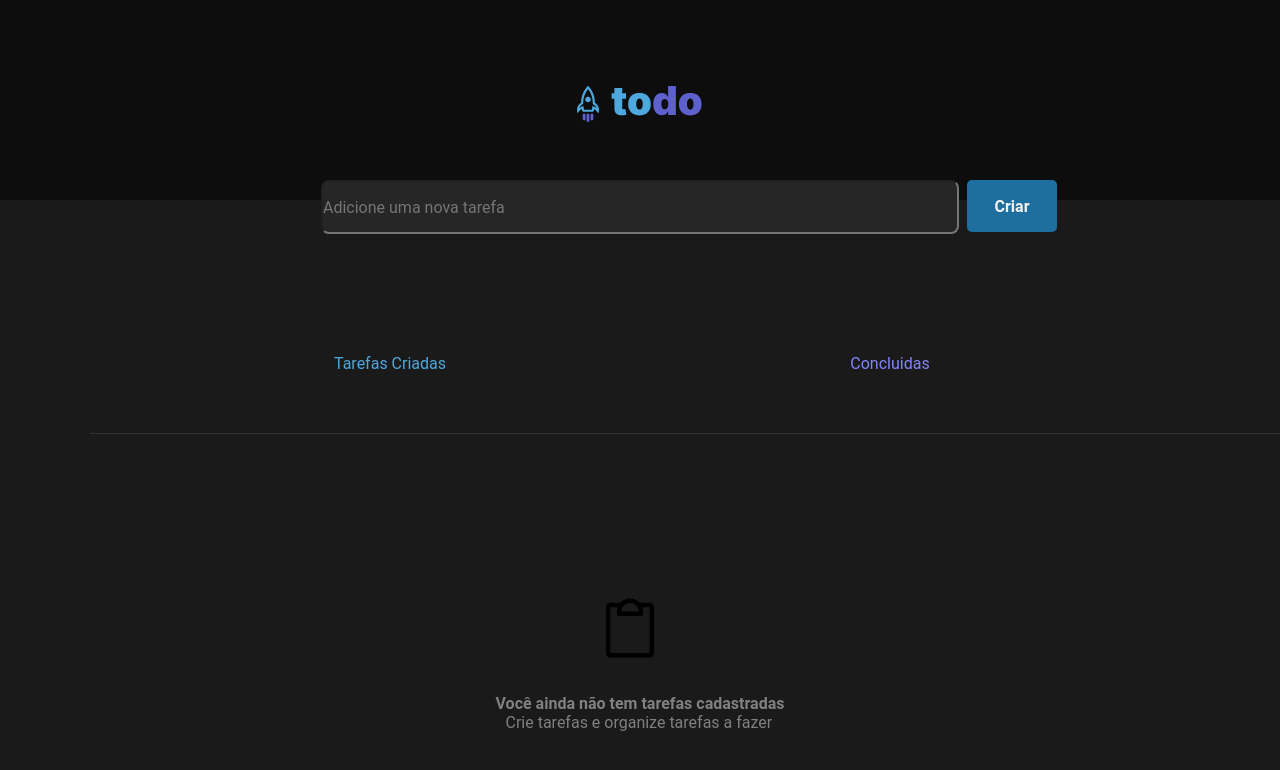
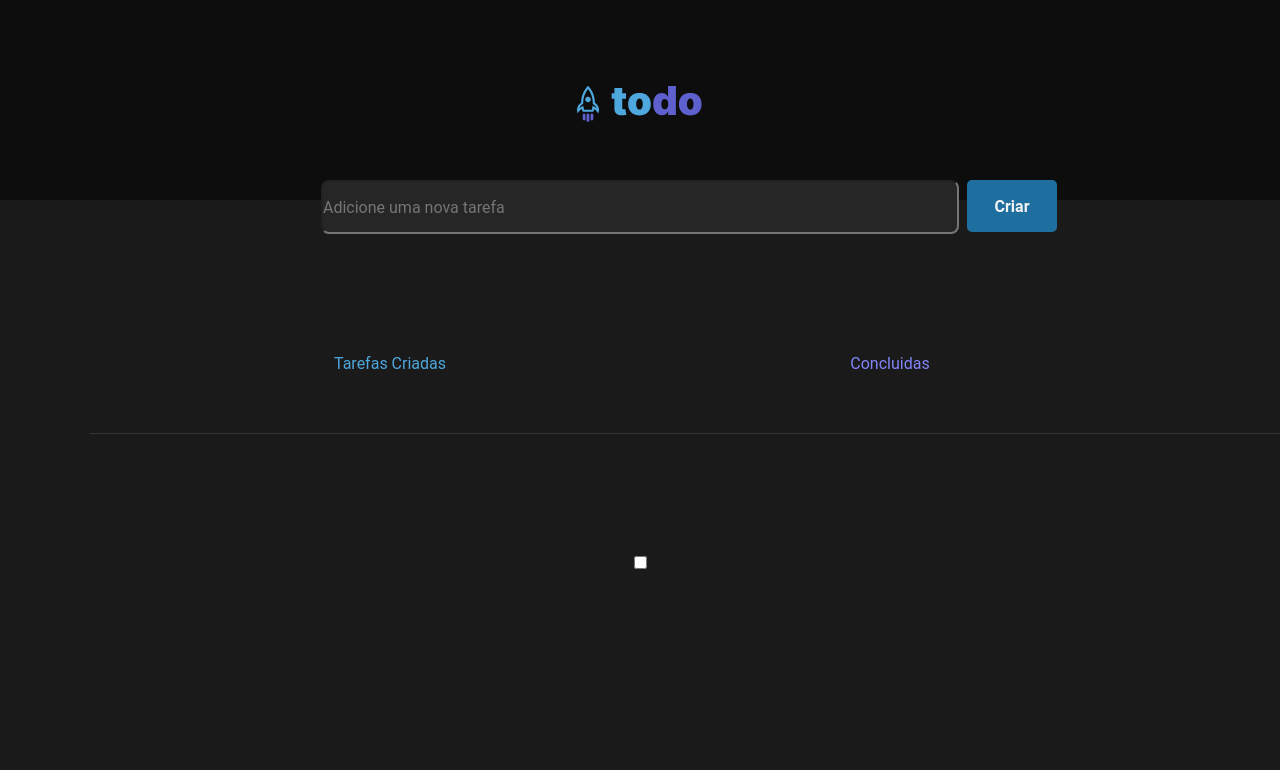
Before and after one commit to Odin042/desafio-todolist-rocketseat, a React (Vite) app: page / in a window 1280 px wide. Shown: the top 770 px of the page. Built offline with nearby package versions, Linux system fonts and the light colour scheme.

Commit message:
Criação da interação no jsx das tarefas

```diff
--- a/src/components/TaskBar/TaskBar.tsx
+++ b/src/components/TaskBar/TaskBar.tsx
@@ -4,22 +4,37 @@ import { Clipboard, PlusCircle } from "phosphor-react";
 import styles from "./TaskBar.module.css";
 
 
+
 export const TaskBar = () => {
-  const[NewTask, setNewTask] = React.useState([
-    "Isso é uma task nova"]);
-  const[countTask, setCountTask] = React.useState(0);
+  const [newTask, setNewTask] = React.useState("");
+  const [listTask, setListTask] = React.useState([""]);
+  const [countTask, setCountTask] = React.useState(0);
+  const [checked, setChecked] = React.useState(false);
 
   const handleNewTask = (event: React.FormEvent<HTMLFormElement>) => {
     event.preventDefault();
 
+    if (!newTask) {
+      return alert("Insira um nome para a tarefa");
+    }
 
+    setListTask([...listTask, newTask]);
+    setNewTask("");
+  }
+
+  const handleInput = (event: React.ChangeEvent<HTMLInputElement>) => {
+    const inputValue = event.target.value;
+
+    setNewTask(inputValue);
   }
 
   return (
     <div className={styles.container}>
       <div className={styles.input}>
-        <input type="text" placeholder="Adicione uma nova tarefa" />
-        <button>
+        <input type="text" placeholder="Adicione uma nova tarefa" onChange={handleInput} />
+        <button
+          onClick={() => handleNewTask}
+        >
           Criar
         </button>
       </div>
@@ -27,21 +42,22 @@ export const TaskBar = () => {
         <p className={styles.taskname}>Tarefas Criadas</p>
         <p className={styles.taskfinish}> Concluidas </p>
       </div>
+      {listTask ?
+        listTask.map((task, index) => (
+          <div className={styles.task} key={index}>
+            <div className={styles.taskname}>
+              <input type="checkbox" onChange={() => setChecked(!checked)} />
+              <p>{task}</p>
+            </div>
+          </div>
+        )):
       <div className={styles.taskempty}>
-        <Clipboard className={styles.taskicon} size={70} />
-        <strong>Você ainda não tem tarefas cadastradas</strong>
-        <p>Crie tarefas e organize tarefas a fazer</p>
+            <Clipboard className={styles.taskicon} size={70} />
+            <strong>Você ainda não tem tarefas cadastradas</strong>
+            <p>Crie tarefas e organize tarefas a fazer</p>
       </div>
-      <div className={styles.taskbox}>
-        {NewTask.map(task => {
-          <div className={styles.taskcreate}>
-            <input type="checkbox"></input>
-          </div>
-        })}
+      }
+    </div>
 
-      </div>
-
-
-    </div>
   );
-};
+}
```
